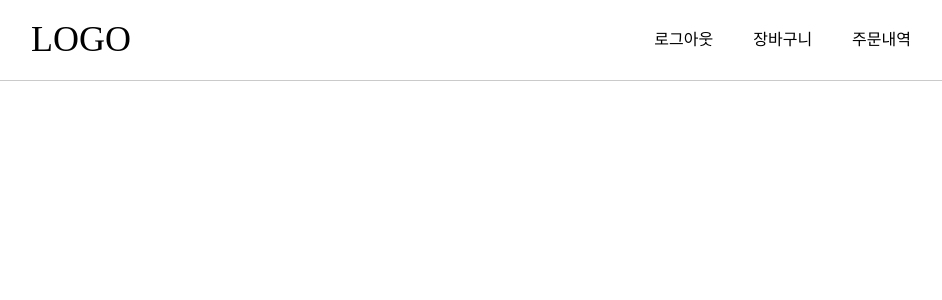
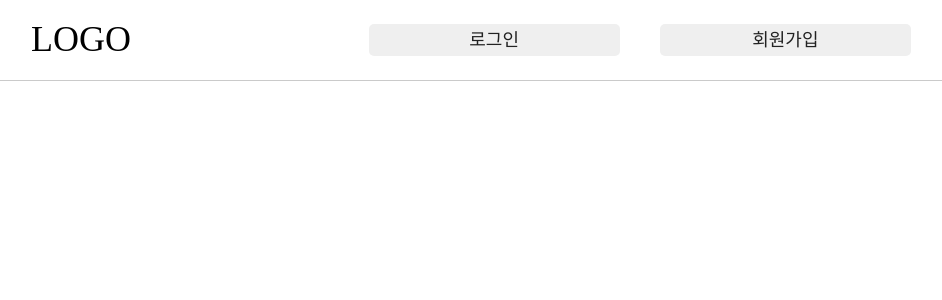
Before and after one commit to noSPkeepgoing/FE_Traveler, a Next.js app: page /sign-in in a window 1280 px wide. Shown: the top 300 px of the page, without its empty margins (149-1091 px from the left). Built offline with nearby package versions, Linux system fonts and the light colour scheme; a web font is replaced by a local one.

Commit message:
🎨 Style: header 버튼 Button 컴포넌트로 스타일 수정

```diff
--- a/src/components/header/header.module.scss
+++ b/src/components/header/header.module.scss
@@ -30,13 +30,11 @@
   display: flex;
   flex-direction: row;
   align-items: center;
-  height: 100%;
+  // height: 100%;
 
   margin-right: 18rem;
+
+  &.child {
+    margin-right: 4rem; /* 로그인 버튼 오른쪽 여백 설정 */
+  }
 }
-
-.buttons-child {
-  cursor: pointer;
-  margin-right: 4rem; /* 로그인 버튼 오른쪽 여백 설정 */
-  font-size: 1.6rem;
-}
--- a/src/components/header/index.tsx
+++ b/src/components/header/index.tsx
@@ -1,8 +1,15 @@
+'use client';
+
+import { useRouter } from 'next/navigation';
 import styles from './header.module.scss';
 import React from 'react';
+import Button from '../button';
+import Text from '../text';
 
 function header() {
-  const isOnline = true;
+  const isOnline = false;
+  const router = useRouter();
+
   return (
     <div className={styles.body}>
       <div className={styles.container}>
@@ -10,22 +17,34 @@ function header() {
         <div className={styles.buttons}>
           {!isOnline ? (
             <>
-              <a className={styles['buttons-child']} href="/sign-in">
-                로그인
-              </a>
-              <a className={styles['buttons-child']} href="/sign-up">
-                회원가입
-              </a>
+              <div className={`${styles.buttons} ${styles.child}`}>
+                <Button variant="text" onClick={() => router.push('/sign-in')}>
+                  <Text fontSize="xs" fontWeight="normal">
+                    로그인
+                  </Text>
+                </Button>
+              </div>
+              <div className={`${styles.buttons} ${styles.child}`}>
+                <Button variant="text" onClick={() => router.push('/sign-up')}>
+                  <Text fontSize="xs" fontWeight="normal">
+                    회원가입
+                  </Text>
+                </Button>
+              </div>
             </>
           ) : (
             <>
-              <a className={styles['buttons-child']} href="/main">
+              <a className={`${styles.buttons} ${styles.child}`} href="/main">
                 로그아웃
               </a>
-              <a className={styles['buttons-child']} href="/reservation-list">
+              <a
+                className={`${styles.buttons} ${styles.child}`}
+                href="/reservation-list">
                 장바구니
               </a>
-              <a className={styles['buttons-child']} href="/reservation-check">
+              <a
+                className={`${styles.buttons} ${styles.child}`}
+                href="/reservation-check">
                 주문내역
               </a>
             </>
```
